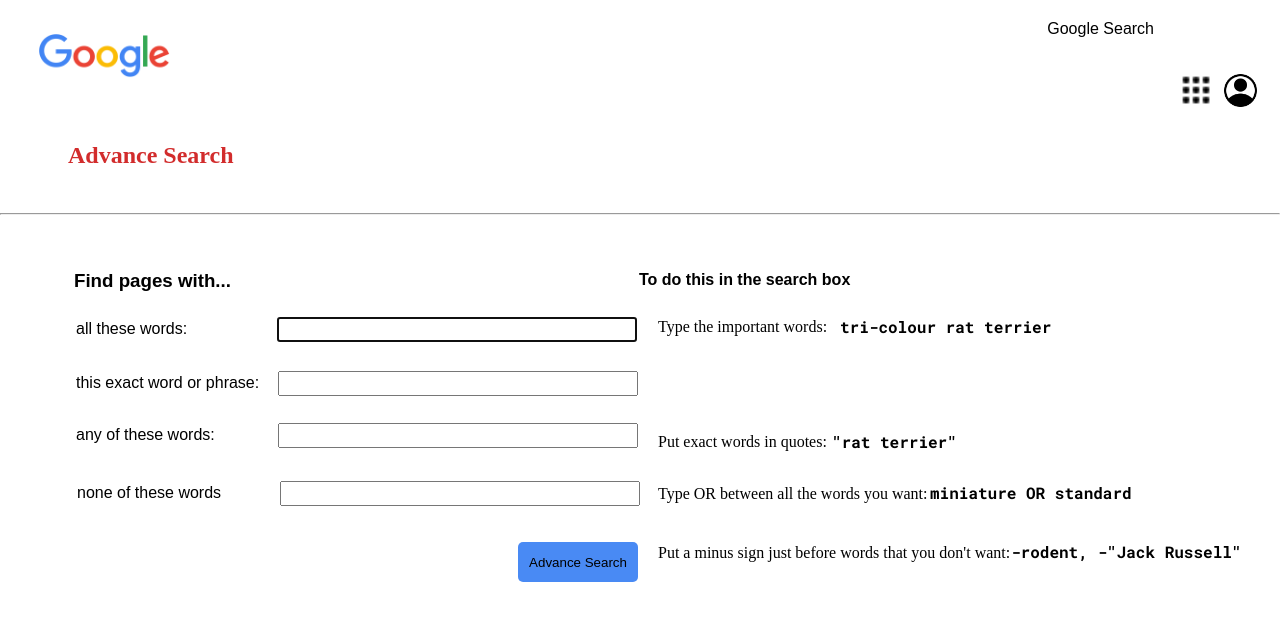
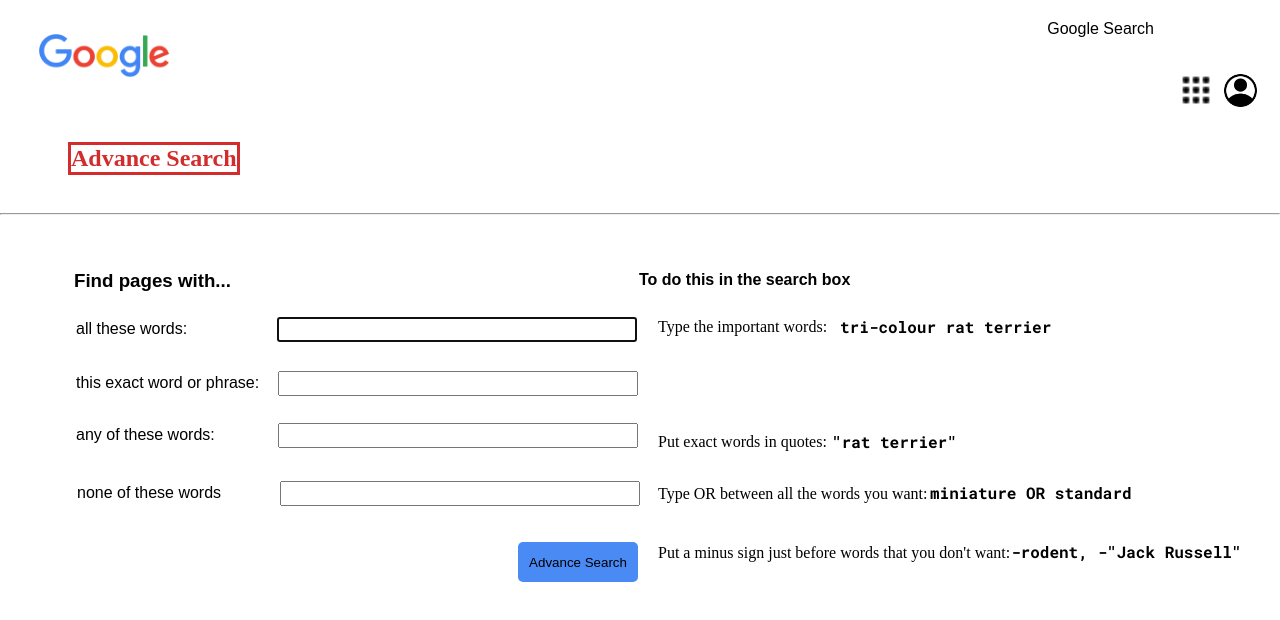
Before and after one commit to Aerish369/CS50W-Project0-Search, a plain HTML site: page advsrch.html in a window 1280 px wide. Drawn offline with Linux system fonts and the light colour scheme.

Commit message:
Updated Border in Title

```diff
--- a/advsrch.html
+++ b/advsrch.html
@@ -9,7 +9,7 @@
 </head>
 <body>
     <img src="logo.png" alt="Google" id="logo">
-    <h2 style="color: #d22c2c;">Advance Search</h2>
+    <h2 style="color: #d22c2c; border: solid;">Advance Search</h2>
     <hr>
     <form action="https://google.com/search">
         <h3 style="font-family: Arial, Helvetica, sans-serif;">Find pages with...</h3>
```
